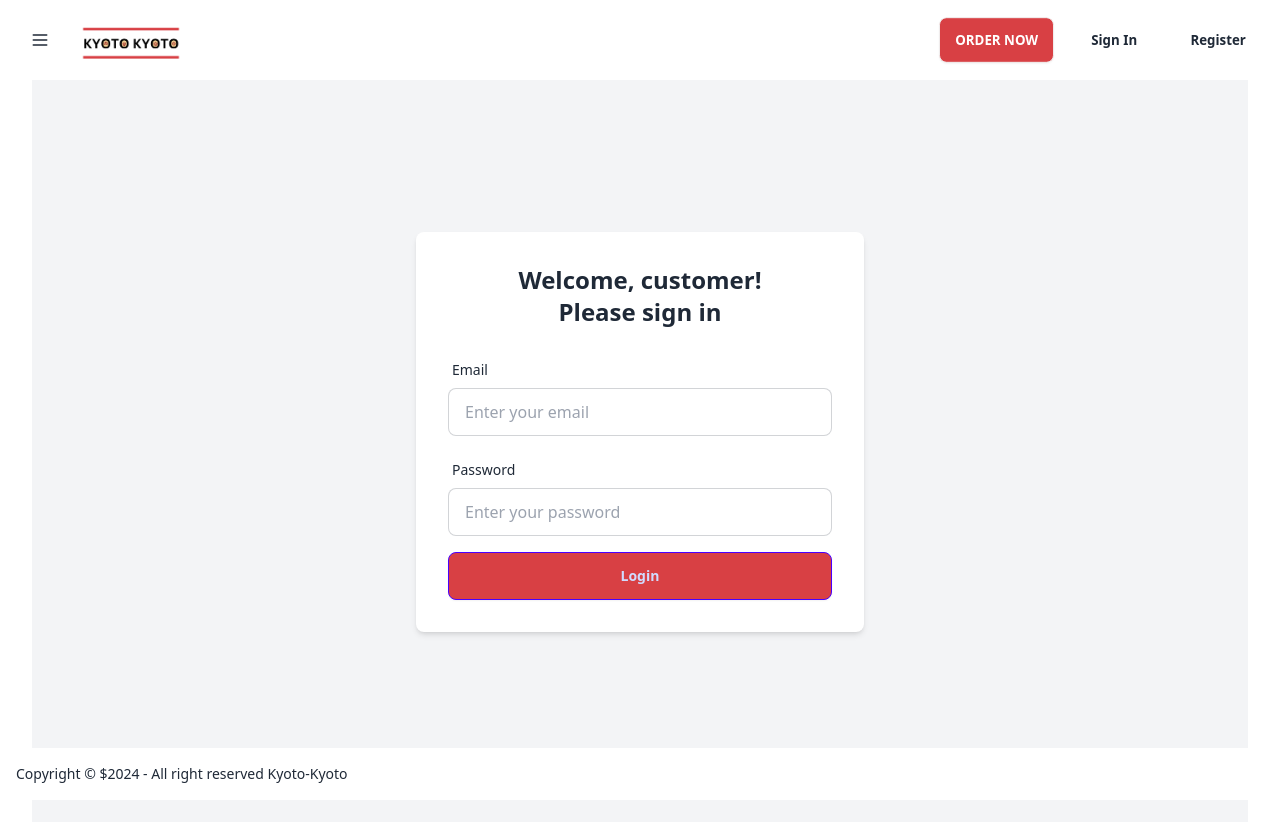
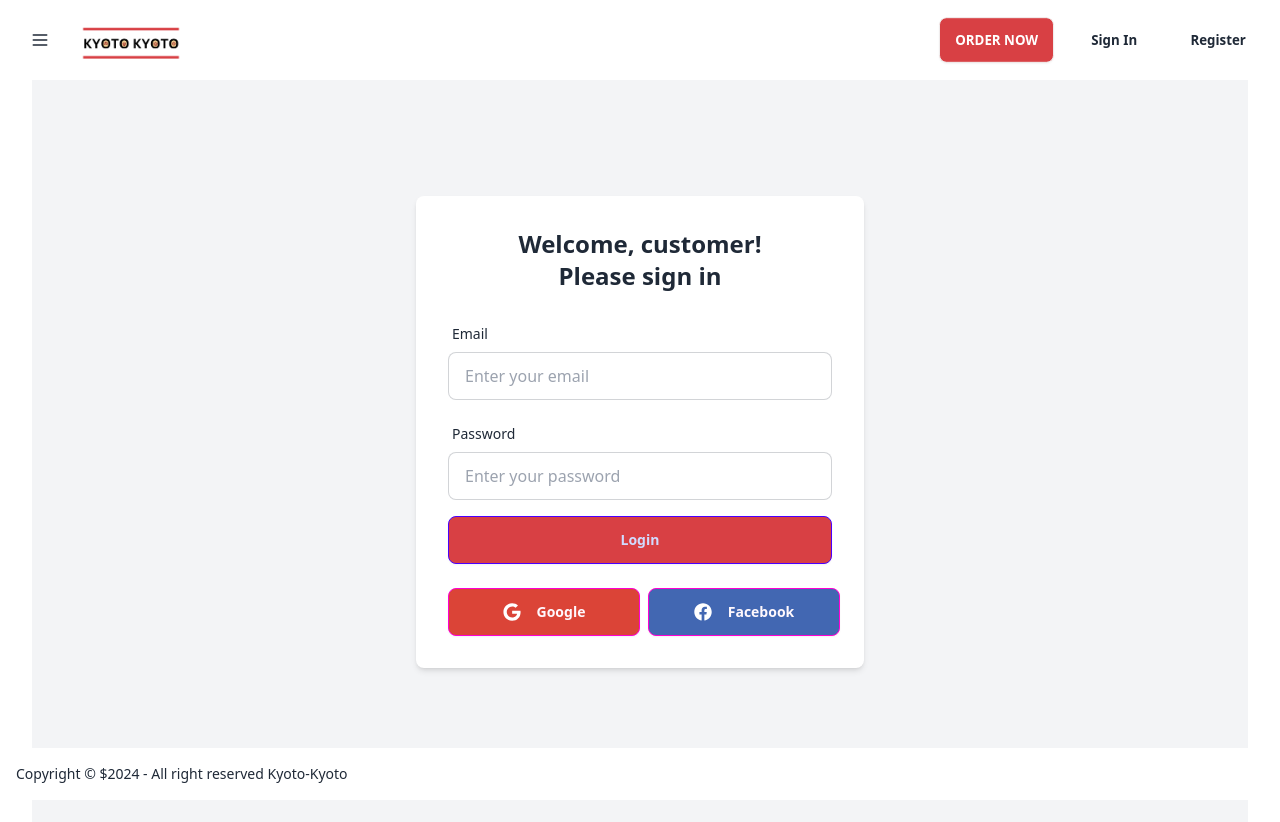
Before and after one commit to MrEmji28/kyoto-kyoto, a React (Vite) app: page /login in a window 1280 px wide. Shown: the top 822 px of the page. Built offline with nearby package versions, Linux system fonts and the light colour scheme.

Commit message:
facebook and gmail login

```diff
--- a/package.json
+++ b/package.json
@@ -12,6 +12,7 @@
   "dependencies": {
     "react": "^18.3.1",
     "react-dom": "^18.3.1",
+    "react-icons": "^5.2.1",
     "react-router-dom": "^6.25.1"
   },
   "devDependencies": {
--- a/src/Pages/Login.jsx
+++ b/src/Pages/Login.jsx
@@ -1,4 +1,5 @@
 import { useState } from "react";
+import { FaGoogle, FaFacebook } from "react-icons/fa"; // Import icons
 import NavBar from "../Components/NavBar";
 import Footer from "../Components/Footer";
 
@@ -11,6 +12,16 @@ function Login() {
     // Handle login logic here
     console.log('Email:', email);
     console.log('Password:', password);
+  };
+
+  const handleGoogleLogin = () => {
+    // Handle Google login logic here
+    console.log('Login with Google');
+  };
+
+  const handleFacebookLogin = () => {
+    // Handle Facebook login logic here
+    console.log('Login with Facebook');
   };
 
   return (
@@ -50,6 +61,24 @@ function Login() {
               Login
             </button>
           </form>
+          <div className="flex space-x-2 mt-4">
+            <button
+              onClick={handleGoogleLogin}
+              className="btn btn-secondary flex items-center space-x-2 w-full md:w-1/2"
+              style={{ backgroundColor: "#DB4437" }}
+            >
+              <FaGoogle className="text-white text-lg" />
+              <span>Google</span>
+            </button>
+            <button
+              onClick={handleFacebookLogin}
+              className="btn btn-secondary flex items-center space-x-2 w-full md:w-1/2"
+              style={{ backgroundColor: "#4267B2" }}
+            >
+              <FaFacebook className="text-white text-lg" />
+              <span>Facebook</span>
+            </button>
+          </div>
         </div>
       </div>
       <Footer />
```
Also changed, not shown: 1 other file (tests, documents, lock files or other folders).
